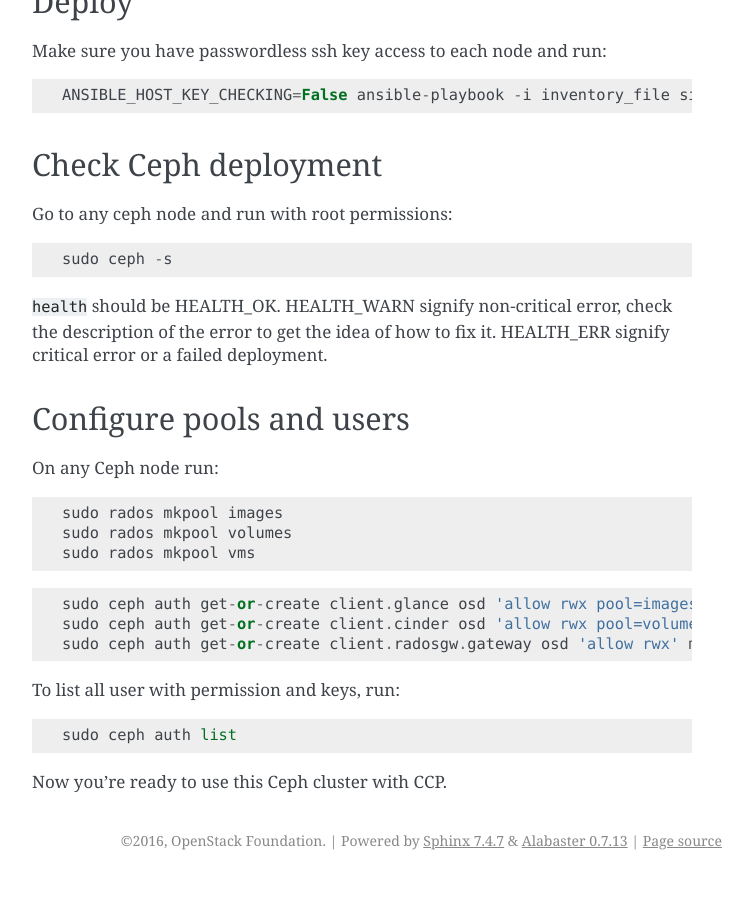
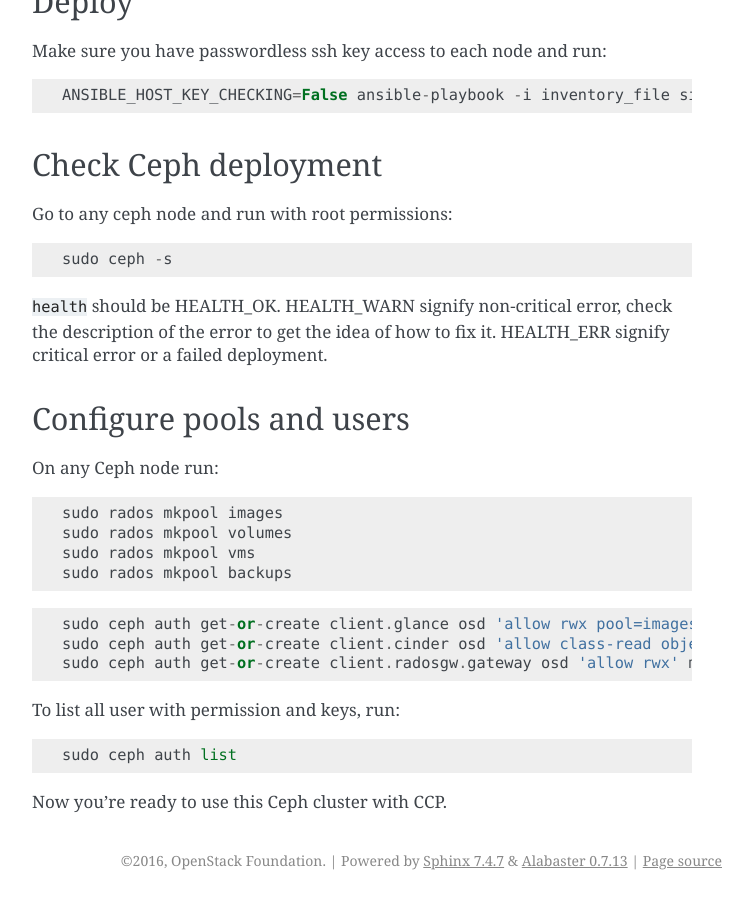
Before and after one commit to openstack-archive/fuel-ccp, a Sphinx documentation site: the page built from doc/source/ceph_cluster.rst, in a window 1280 px wide and 900 px high, scrolled down 1940 px. Shown: the whole window, without its empty margins (388-1141 px from the left). Built offline with Sphinx 7.4.7, drawn with Linux system fonts in a browser that asks for light colours.

Commit message:
[doc] Fix volumes pool permissions
This patch fixes deleting snapshots in cinder.
Also added creating pool for backups

Change-Id: I0540d1d572563cf08d793416520a98178ac13a3d

```diff
--- a/doc/source/ceph_cluster.rst
+++ b/doc/source/ceph_cluster.rst
@@ -132,11 +132,12 @@
   sudo rados mkpool images
   sudo rados mkpool volumes
   sudo rados mkpool vms
+  sudo rados mkpool backups
 
 ::
 
   sudo ceph auth get-or-create client.glance osd 'allow rwx pool=images, allow rwx pool=vms' mon 'allow r' -o /etc/ceph/ceph.client.glance.keyring
-  sudo ceph auth get-or-create client.cinder osd 'allow rwx pool=volumes, allow rwx pool=vms, allow rx pool=images' mon 'allow r' -o /etc/ceph/ceph.client.cinder.keyring
+  sudo ceph auth get-or-create client.cinder osd 'allow class-read object_prefix rbd_children, allow rwx pool=volumes, allow rwx pool=backups, allow rwx pool=vms, allow rwx pool=images' mon 'allow r' -o /etc/ceph/ceph.client.cinder.keyring
   sudo ceph auth get-or-create client.radosgw.gateway osd 'allow rwx' mon 'allow rwx' -o /etc/ceph/ceph.client.radosgw.keyring
 
 To list all user with permission and keys, run:
```
